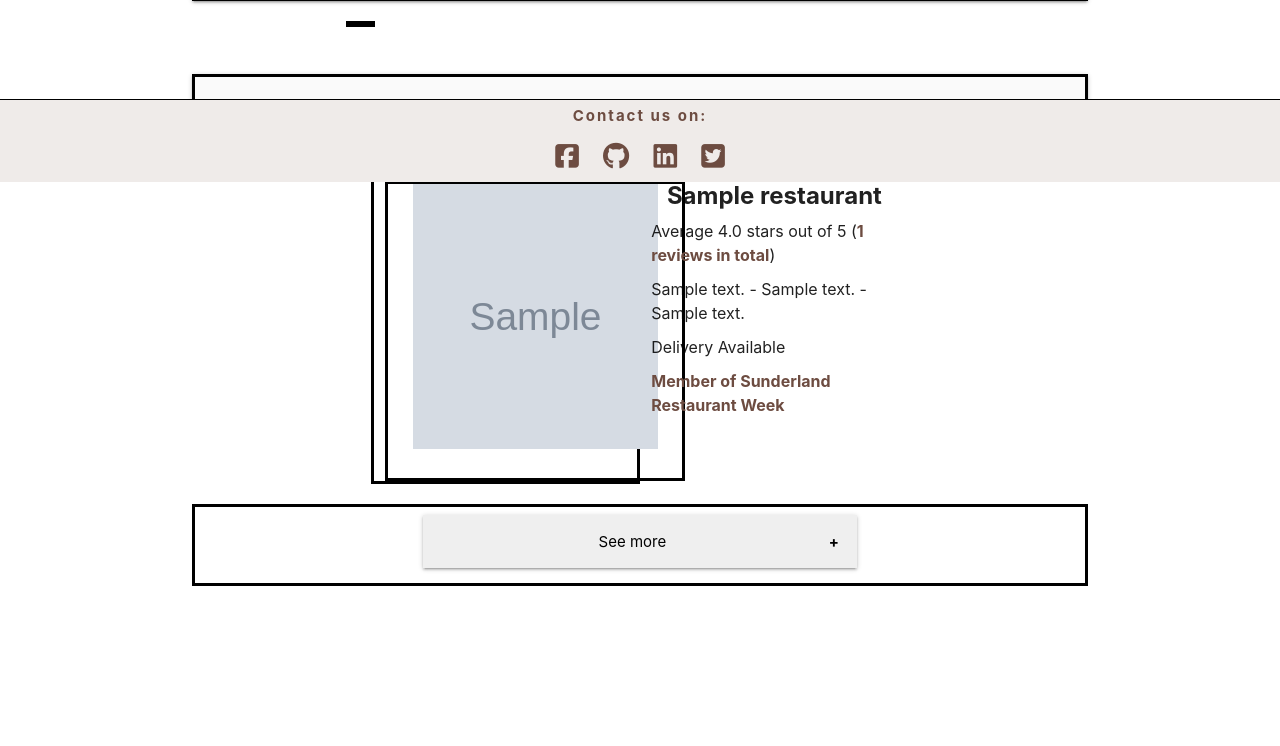
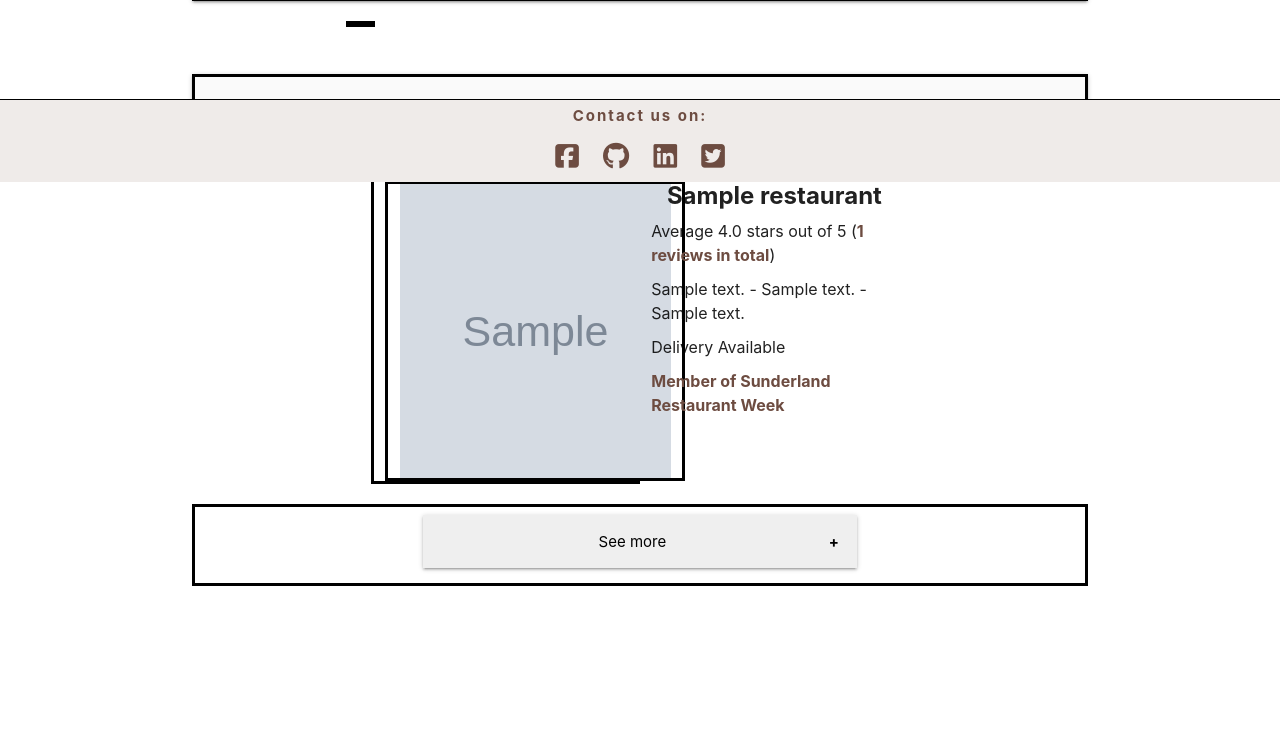
Before and after one commit to Dan-Matthews-23/local-legends, a Flask app: page / in a window 1280 px wide. Shown: the part 618-1364 px from the top of the page. Run offline with Flask 3, Linux system fonts and the light colour scheme; tables that the repository leaves empty hold one stand-in row (values such as "Sample post"); grey boxes marked "Sample" are stand-in pictures; some libraries are stand-ins or nearby versions.

Commit message:
UPDATED index to correct error with thumbnail image

```diff
--- a/local_legends/static/css/style.css
+++ b/local_legends/static/css/style.css
@@ -312,9 +312,8 @@ font-weight: bold;
 
 .hero-image-thumb,
 .hero-image {
-  height: 90%;
-  width: 90%;
-
+  height: 100%;
+  width: 100%;
   max-width: 300px;
   max-height: 300px;
   vertical-align: middle;
```
